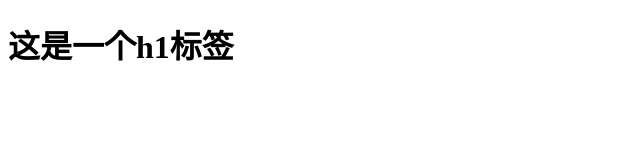
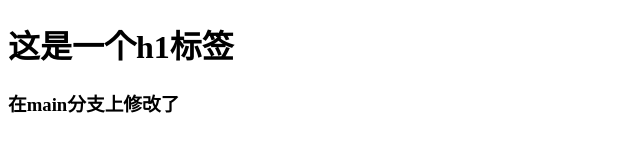
Before and after one commit to smallsunben/project02, a plain HTML site: page index.html in a window 1280 px wide. Shown: the whole page, without its empty margins (0-640 px from the left). Drawn offline with Linux system fonts and the light colour scheme.

Commit message:
在main分支上修改了html

```diff
--- a/index.html
+++ b/index.html
@@ -10,6 +10,7 @@
 
 <body>
     <h1>这是一个h1标签</h1>
+    <h3>在main分支上修改了</h3>
 </body>
 
 </html>
```
